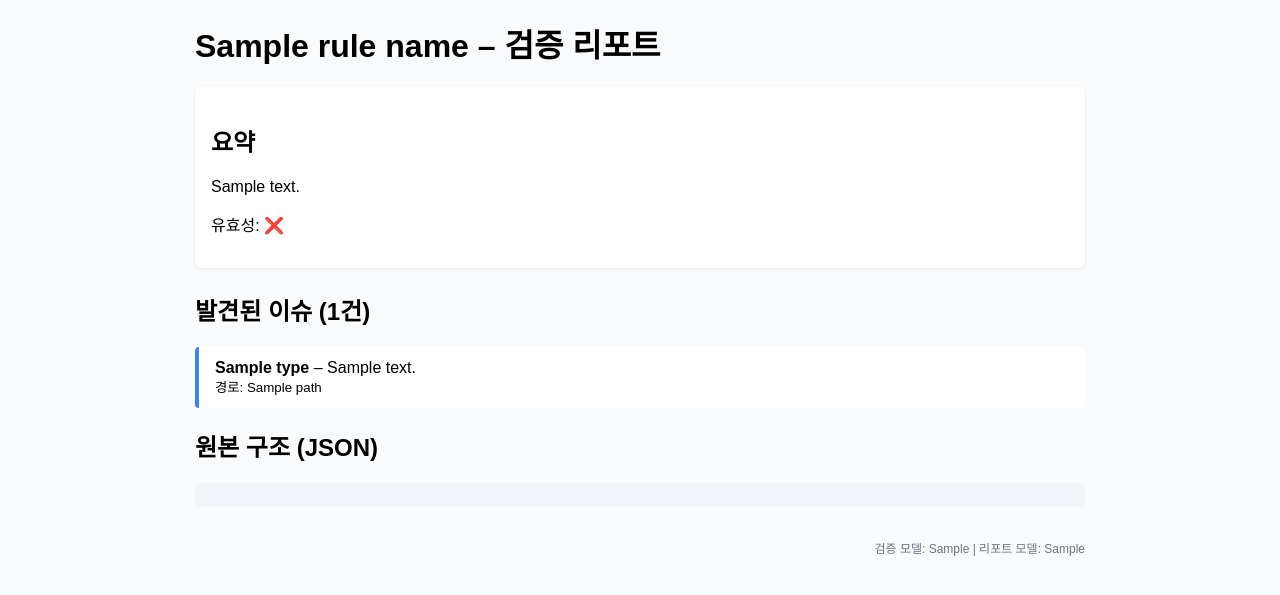
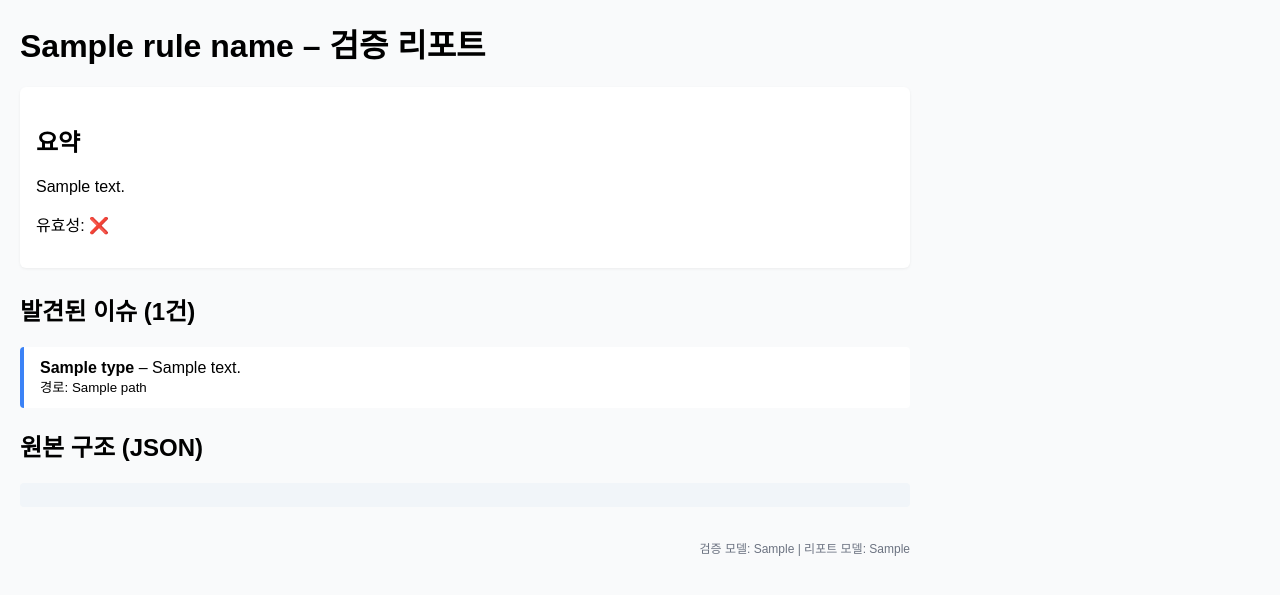
Before and after one commit to raas-platform/vizier-rule-ai-system, a Python web app: template backend/app/templates/report_template.html in a window 1280 px wide. Shown: the top 595 px of the page. Run offline with Jinja, Linux system fonts and the light colour scheme; the template is opened without the code that fills it: most values are stand-ins (such as "Sample title", 1, 10 or a date in 2020).

Commit message:
HTML 리포트 컨테이너를 Vue 컨테이너에 맞게 조정
- .container에서 margin: 0 auto 제거
- Vue 컨테이너 안에서 자연스럽게 렌더링되도록 수정
- max-width: 890px, width: 100%, height: auto 유지

```diff
--- a/backend/app/templates/report_template.html
+++ b/backend/app/templates/report_template.html
@@ -11,7 +11,7 @@
         .issue { background: #fff; padding: 12px 16px; border-left: 4px solid #3b82f6; margin-bottom: 12px; border-radius: 4px; }
         .issue.error { border-color: #ef4444; }
         .issue.warning { border-color: #f59e0b; }
-        .container { max-width: 890px; width: 100%; height: auto; margin: 0 auto; }
+        .container { max-width: 890px; width: 100%; height: auto; }
         pre.json { background: #f1f5f9; padding: 12px; overflow-x: auto; border-radius: 4px; }
     </style>
 </head>
```
